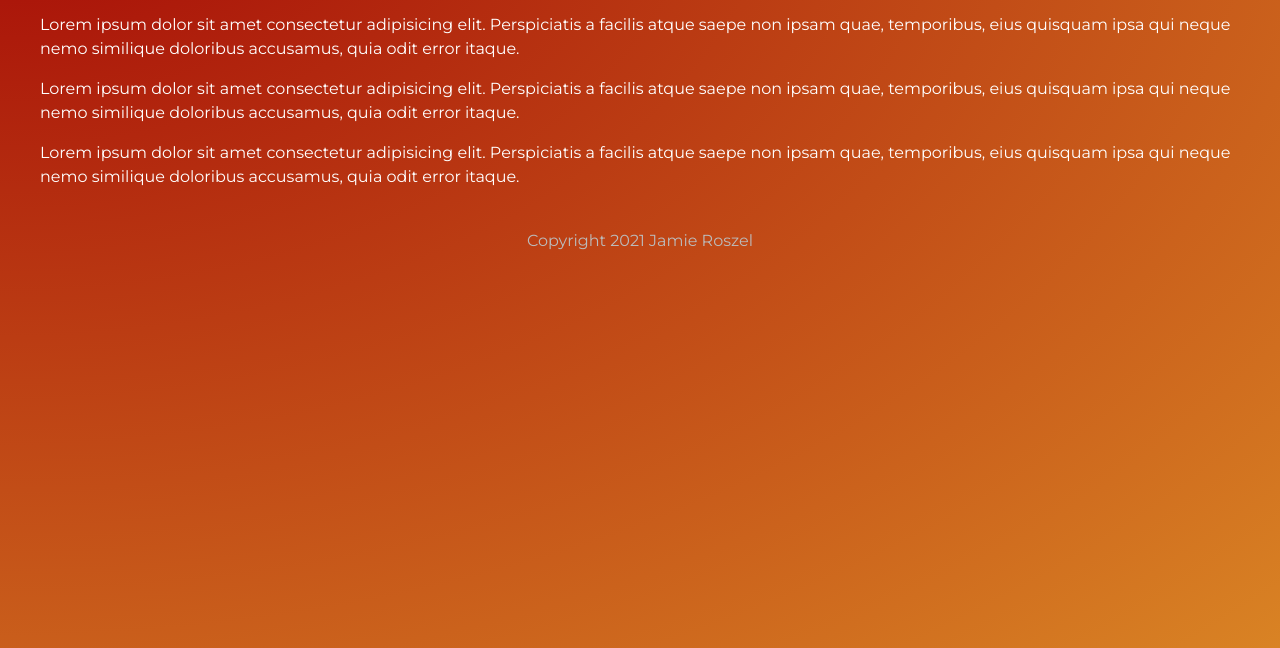
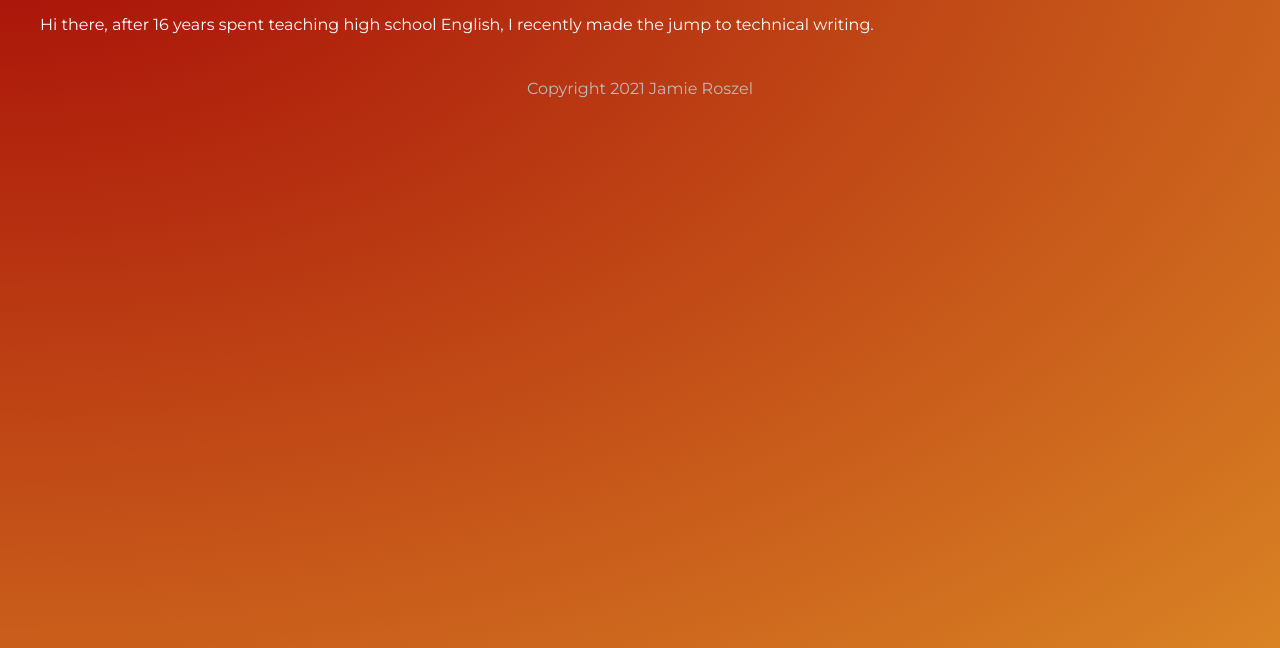
Before and after one commit to jamieroszel/capstone2.0, a Gatsby site: page /about in a window 1280 px wide. Shown: the part 152-800 px from the top of the page. Built offline with nearby package versions, Linux system fonts and the light colour scheme; Gatsby itself is replaced by a stand-in of ours.

Commit message:
update about me

```diff
--- a/src/pages/about.js
+++ b/src/pages/about.js
@@ -7,9 +7,8 @@ const About = () => {
         <Layout>
             <div>
                 <h1>About Me</h1>
-                <p>Lorem ipsum dolor sit amet consectetur adipisicing elit. Perspiciatis a facilis atque saepe non ipsam quae, temporibus, eius quisquam ipsa qui neque nemo similique doloribus accusamus, quia odit error itaque.</p>
-                <p>Lorem ipsum dolor sit amet consectetur adipisicing elit. Perspiciatis a facilis atque saepe non ipsam quae, temporibus, eius quisquam ipsa qui neque nemo similique doloribus accusamus, quia odit error itaque.</p>
-                <p>Lorem ipsum dolor sit amet consectetur adipisicing elit. Perspiciatis a facilis atque saepe non ipsam quae, temporibus, eius quisquam ipsa qui neque nemo similique doloribus accusamus, quia odit error itaque.</p>
+                <p>Hi there, after 16 years spent teaching high school English, I recently made the jump to technical writing.</p>
+
             </div>
         </Layout>
     );
```
